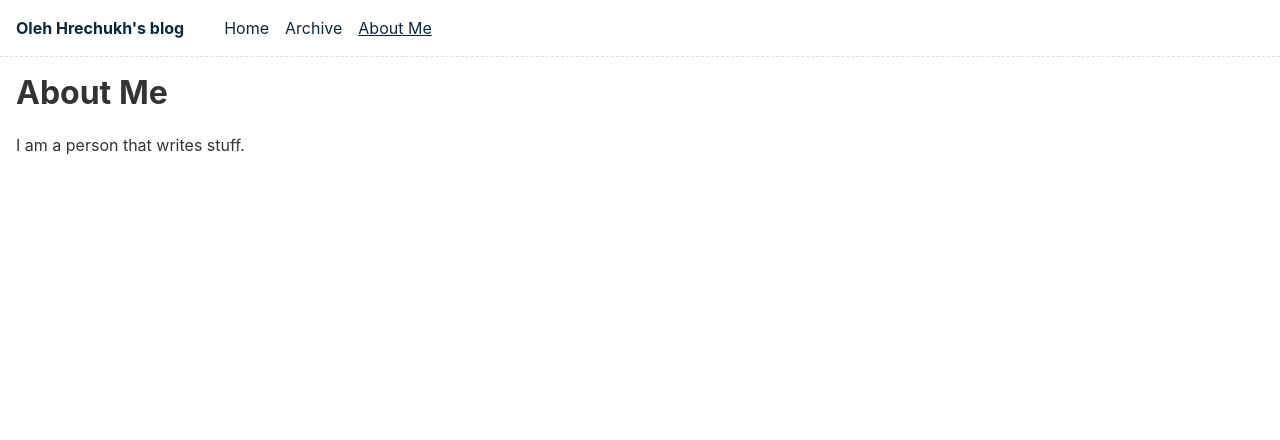
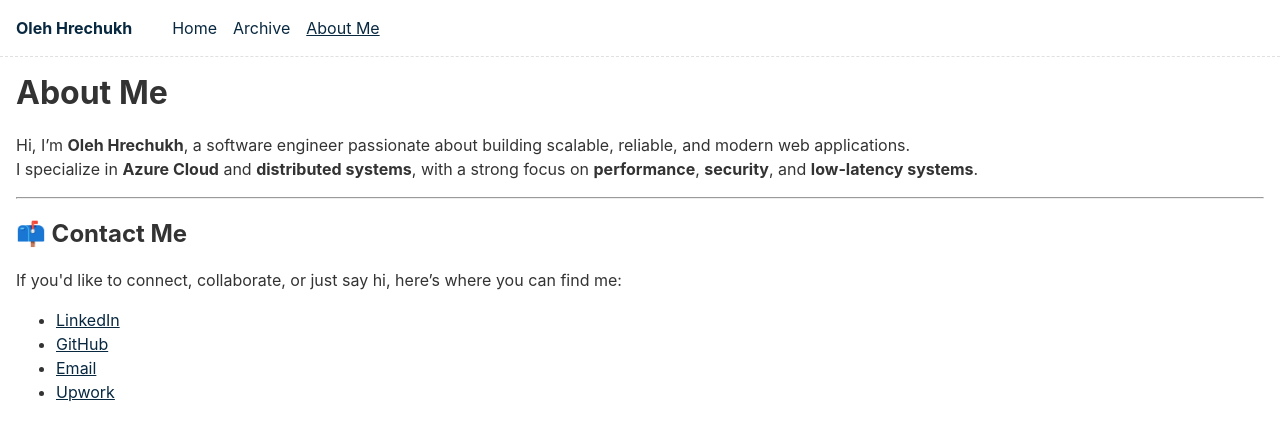
Before and after one commit to olehrechukh/personal-blog, an Eleventy site: page content/about/index.md in a window 1280 px wide. Built offline with nearby package versions, Linux system fonts and the light colour scheme; Eleventy itself is replaced by a stand-in of ours; files that its build step writes are made by us from their sources.

Commit message:
Update metadata title and enhance About Me section with professional details and contact information

```diff
--- a/_data/metadata.js
+++ b/_data/metadata.js
@@ -1,5 +1,5 @@
 module.exports = {
-	title: "Oleh Hrechukh's blog",
+	title: "Oleh Hrechukh",
 	url: "https://github.com/olehrechukh/",
 	language: "en",
 	description: "I am writing about my experiences as a naval navel-gazer.",
--- a/content/about/index.md
+++ b/content/about/index.md
@@ -4,6 +4,19 @@ eleventyNavigation:
   key: About Me
   order: 3
 ---
+
 # About Me
 
-I am a person that writes stuff.
+Hi, I’m **Oleh Hrechukh**, a software engineer passionate about building scalable, reliable, and modern web applications.
+I specialize in **Azure Cloud** and **distributed systems**, with a strong focus on **performance**, **security**, and **low-latency systems**.
+
+---
+
+## 📫 Contact Me
+
+If you'd like to connect, collaborate, or just say hi, here’s where you can find me:
+
+- [LinkedIn](https://www.linkedin.com/in/oleh-hrechukh)
+- [GitHub](https://github.com/olehrechukh)
+- [Email](mailto:oleh.hrechukh@gmail.com)
+- [Upwork](https://www.upwork.com/freelancers/olehrechukh)
```
